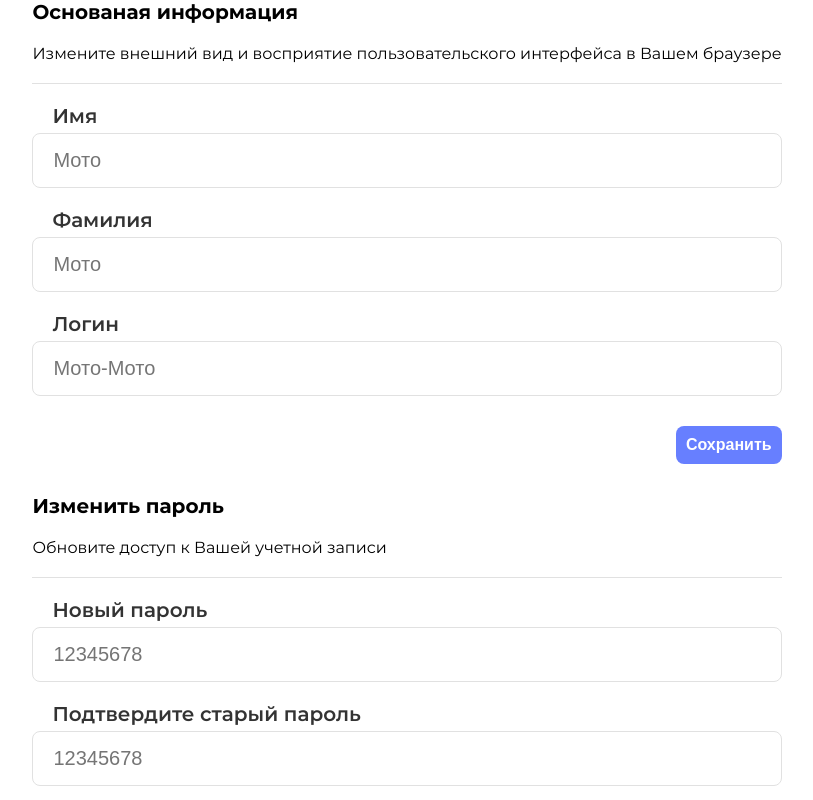
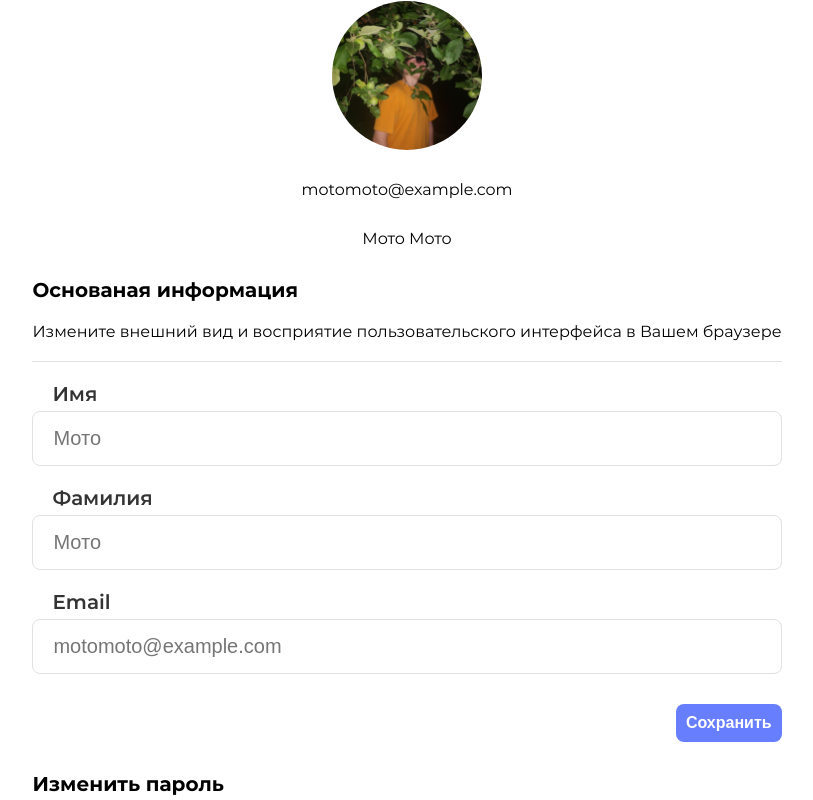
Before and after one commit to JudexMars/DB2D, a React (Create React App) app in the folder client/: page /settings/my-profile in a window 1280 px wide. Shown: the top 800 px of the page, without its empty margins (233-1046 px from the left). Built offline with nearby package versions, Linux system fonts and the light colour scheme.

Commit message:
feat(client): added basic Avater component

```diff
--- a/client/public/index.html
+++ b/client/public/index.html
@@ -1,4 +1,4 @@
-<!DOCTYPE html>
+<!doctype html>
 <html lang="en">
   <head>
     <meta charset="utf-8" />
--- /dev/null
+++ b/client/src/components/Avatar/Avatar.tsx
@@ -0,0 +1,47 @@
+import profileLogo from "assets/img/profileLogo.png";
+import { css, styled } from "styled-components";
+
+const StyledWrapper = styled.div`
+  display: flex;
+  justify-content: center;
+  align-items: center;
+  width: 150px;
+  height: 150px;
+`;
+
+export enum AvatarVariant {
+  Rounded = "rounded",
+  Squared = "squared",
+}
+
+interface StyledImgProps {
+  $variant: AvatarVariant;
+}
+
+const StyledImg = styled.img<StyledImgProps>`
+  width: 100%;
+  ${({ theme, $variant }) => css`
+    border-radius: ${theme.avatar.borderRadius[$variant]};
+  `}
+`;
+
+interface AvatarProps {
+  variant?: AvatarVariant;
+  width?: number;
+}
+
+const Avatar = ({
+  variant = AvatarVariant.Rounded,
+}: AvatarProps): JSX.Element => {
+  return (
+    <StyledWrapper>
+      <StyledImg
+        $variant={variant}
+        src={profileLogo}
+        alt="Profile Logo"
+      ></StyledImg>
+    </StyledWrapper>
+  );
+};
+
+export default Avatar;
--- a/client/src/components/Button/Button.tsx
+++ b/client/src/components/Button/Button.tsx
@@ -2,7 +2,7 @@ import { forwardRef } from "react";
 
 import styled from "styled-components";
 
-enum ButtonVariant {
+export enum ButtonVariant {
   Primary = "primary",
 }
 
--- a/client/src/pages/Settings/components/MyProfileForm.tsx
+++ b/client/src/pages/Settings/components/MyProfileForm.tsx
@@ -1,3 +1,4 @@
+import Avatar, { AvatarVariant } from "components/Avatar/Avatar";
 import Button from "components/Button";
 import Input from "components/Input";
 import { styled } from "styled-components";
@@ -22,13 +23,16 @@ const StyledButton = styled(Button)`
 const MyProfileForm = (): JSX.Element => {
   return (
     <WrapperForm>
+      <Avatar variant={AvatarVariant.Rounded}></Avatar>
+      <p>motomoto@example.com</p>
+      <p>Мото Мото</p>
       <CategoryForm
         title="Основаная информация"
         description="Измените внешний вид и восприятие пользовательского интерфейса в Вашем браузере"
       >
         <Input label="Имя" placeholder="Мото" />
         <Input label="Фамилия" placeholder="Мото" />
-        <Input label="Логин" placeholder="Мото-Мото" />
+        <Input label="Email" placeholder="motomoto@example.com" />
       </CategoryForm>
       <StyledButton>Сохранить</StyledButton>
       <CategoryForm
--- a/client/src/styles/theme.ts
+++ b/client/src/styles/theme.ts
@@ -21,6 +21,13 @@ export const baseTheme: Theme = {
     },
   },
 
+  avatar: {
+    borderRadius: {
+      rounded: "100%",
+      squared: "8px",
+    },
+  },
+
   button: {
     primary: {
       color: "#FFFFFF",
```
Also changed, not shown: client/src/styles/styled.ts (+7 -0 lines), client/src/assets/img/profileLogo.png (added), client/src/components/Avatar/index.ts (added).
